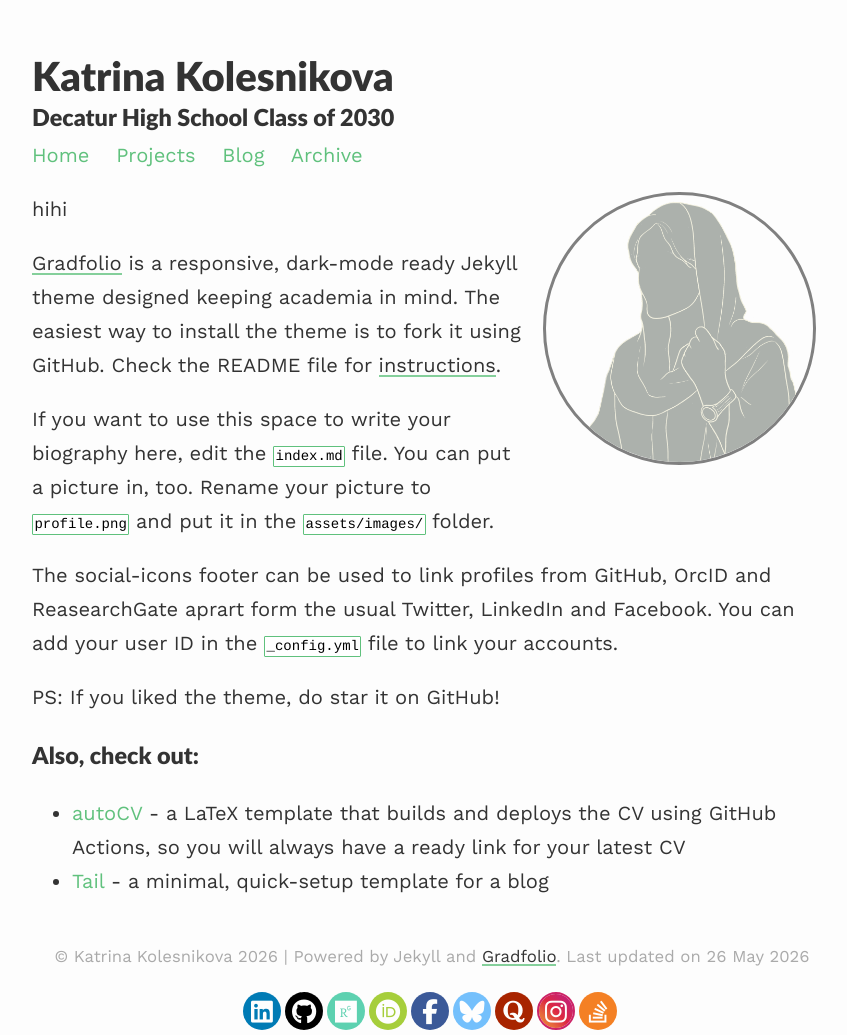
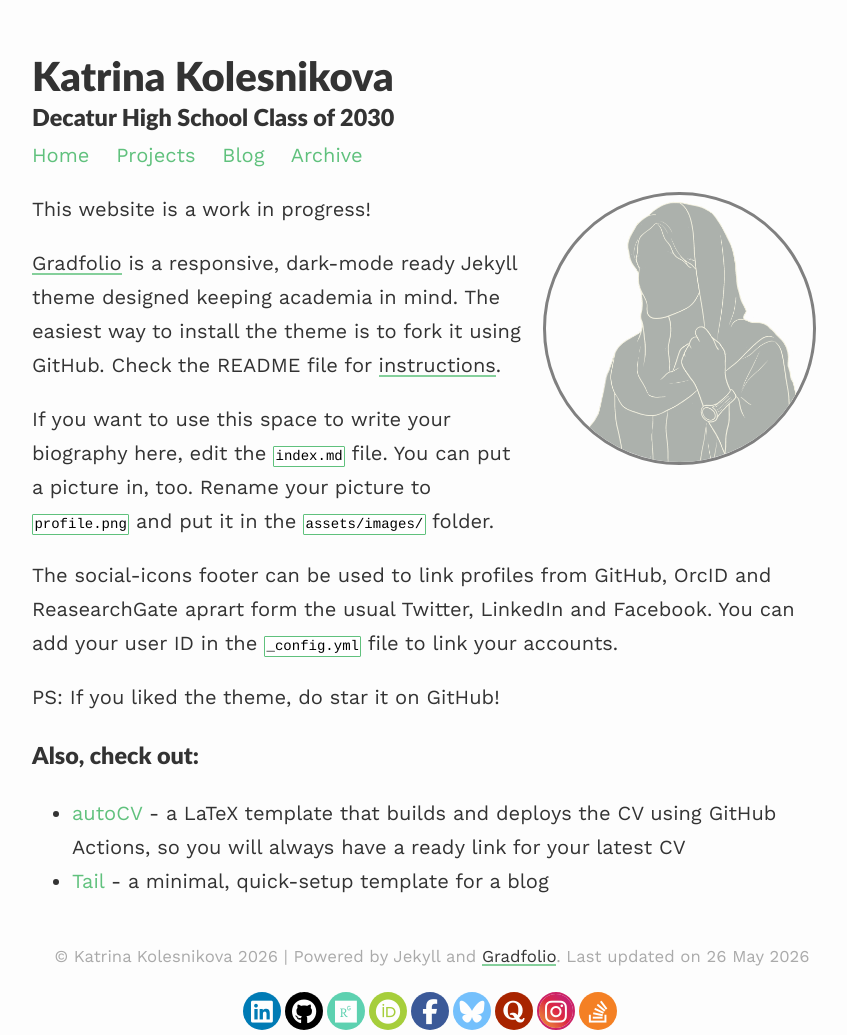
Before and after one commit to katkolesnikova/katkolesnikova.github.io, a Jekyll site: the page built from index.md, in a window 1280 px wide. Shown: the whole page, without its empty margins (208-1055 px from the left). Built offline with Jekyll 4.4.1, drawn with Linux system fonts in a browser that asks for light colours.

Commit message:
Update index.md

```diff
--- a/index.md
+++ b/index.md
@@ -7,7 +7,7 @@ profile:
 published: true
 ---
 
-hihi
+This website is a work in progress!
 
 [Gradfolio](https://github.com/jitinnair1/gradfolio){:target="_blank"} is a responsive, dark-mode ready Jekyll theme designed keeping academia in mind. The easiest way to install the theme is to fork it using GitHub. Check the README file for [instructions](https://github.com/jitinnair1/gradfolio#installation){:target="_blank"}.
 
```
